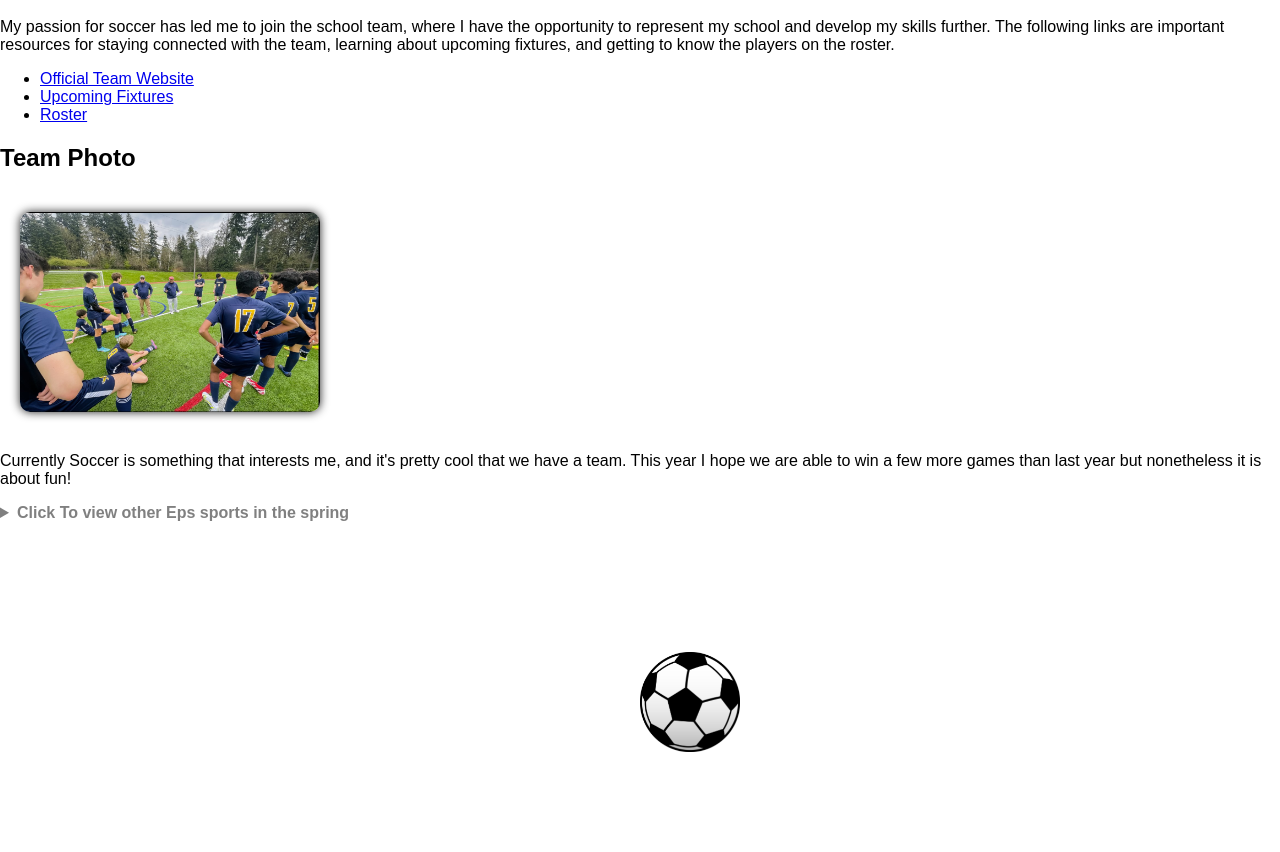
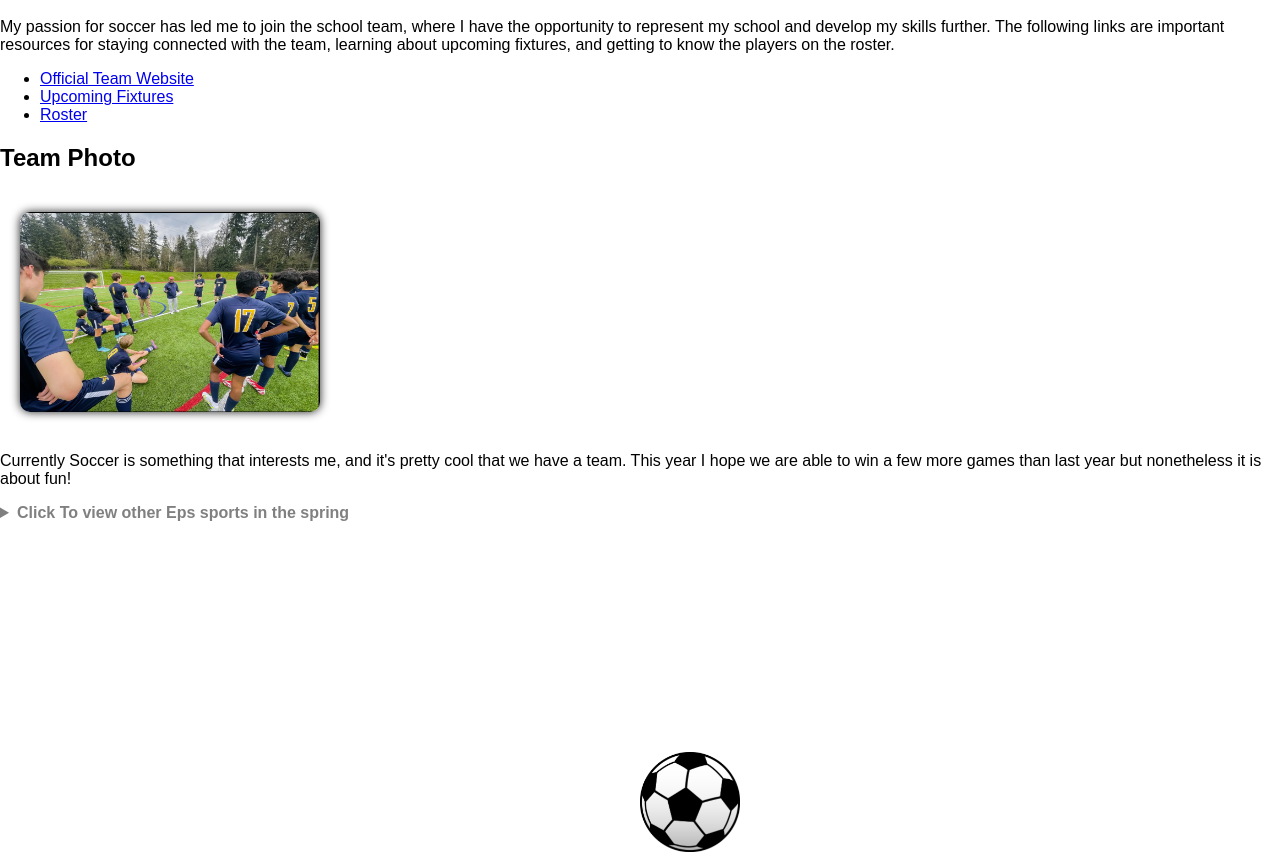
Before and after one commit to roro-r/roro-r.github.io, a plain HTML site: page Resources.html in a window 1280 px wide. Shown: the part 148-1000 px from the top of the page. Before the commit the page ends 900 px from the top, so only its background shows below. Drawn offline with Linux system fonts and the light colour scheme.

Commit message:
Update Resources.html

```diff
--- a/Resources.html
+++ b/Resources.html
@@ -16,7 +16,7 @@
             background-image: url('image/soccerball.png');
             background-size: cover;
             position: absolute;
-            bottom: -100px;
+            bottom: -200px;
             left: 50%;
             animation: bounce 2s infinite;
         }
```
